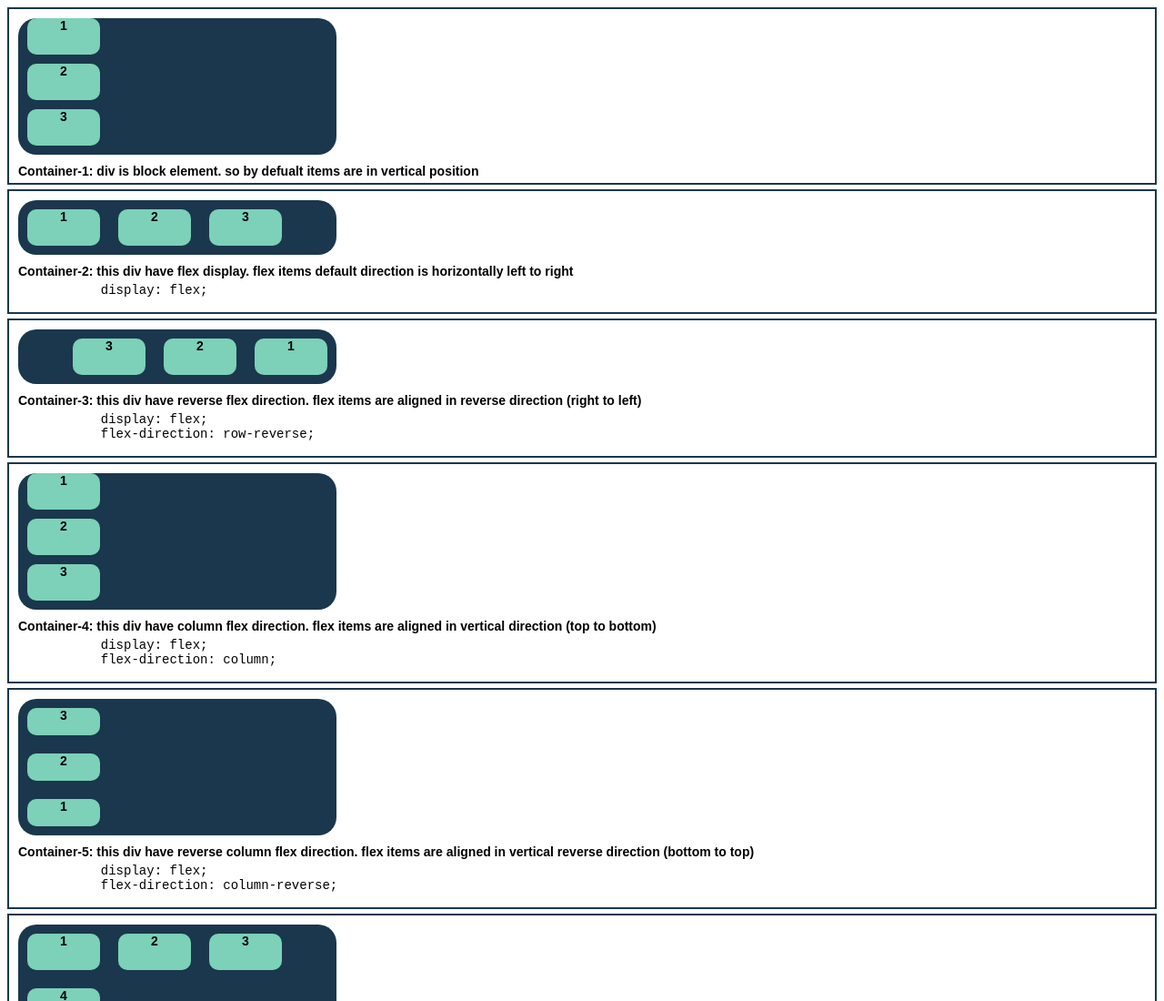
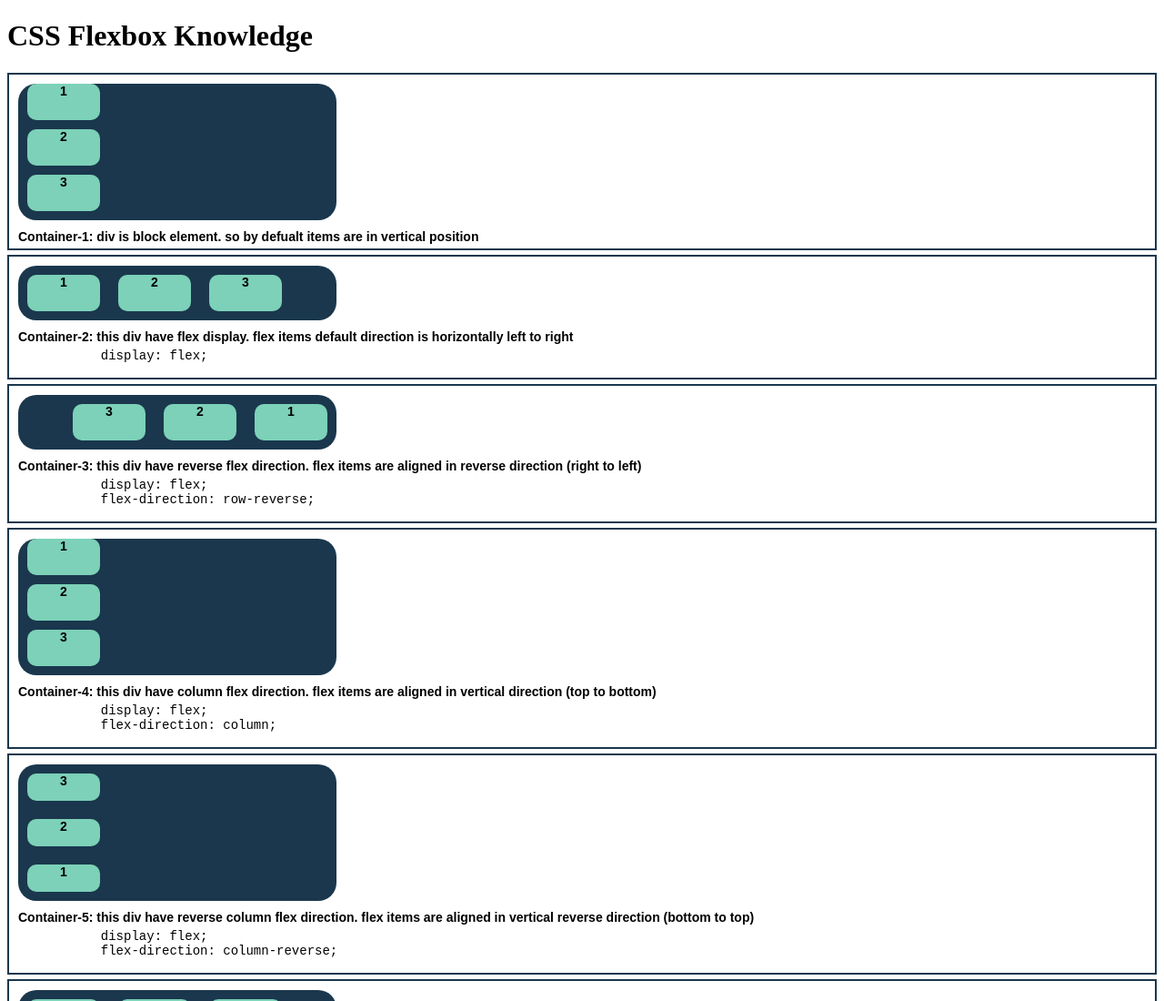
Before and after one commit to devnoman01/CSS-Flexbox, a plain HTML site: page index.html in a window 1280 px wide. Shown: the top 1100 px of the page at 91% size. Drawn offline with Linux system fonts and the light colour scheme.

Commit message:
CSS Flexbox practice file title update

```diff
--- a/index.html
+++ b/index.html
@@ -8,6 +8,7 @@
     <link rel="stylesheet" href="style.css">
 </head>
 <body>
+    <h1>CSS Flexbox Knowledge</h1>
     <section>
         <div class="container container-1">
             <div class="item item-1">1</div>
```
